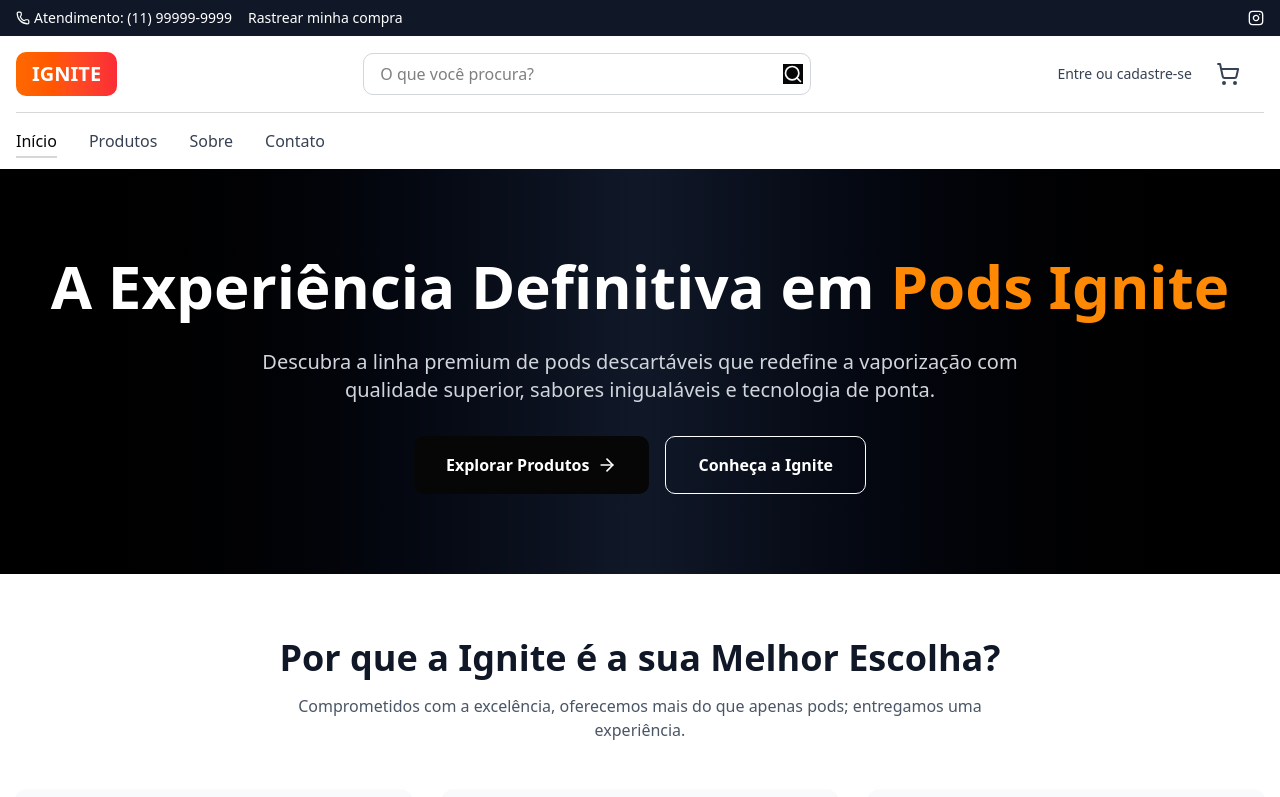
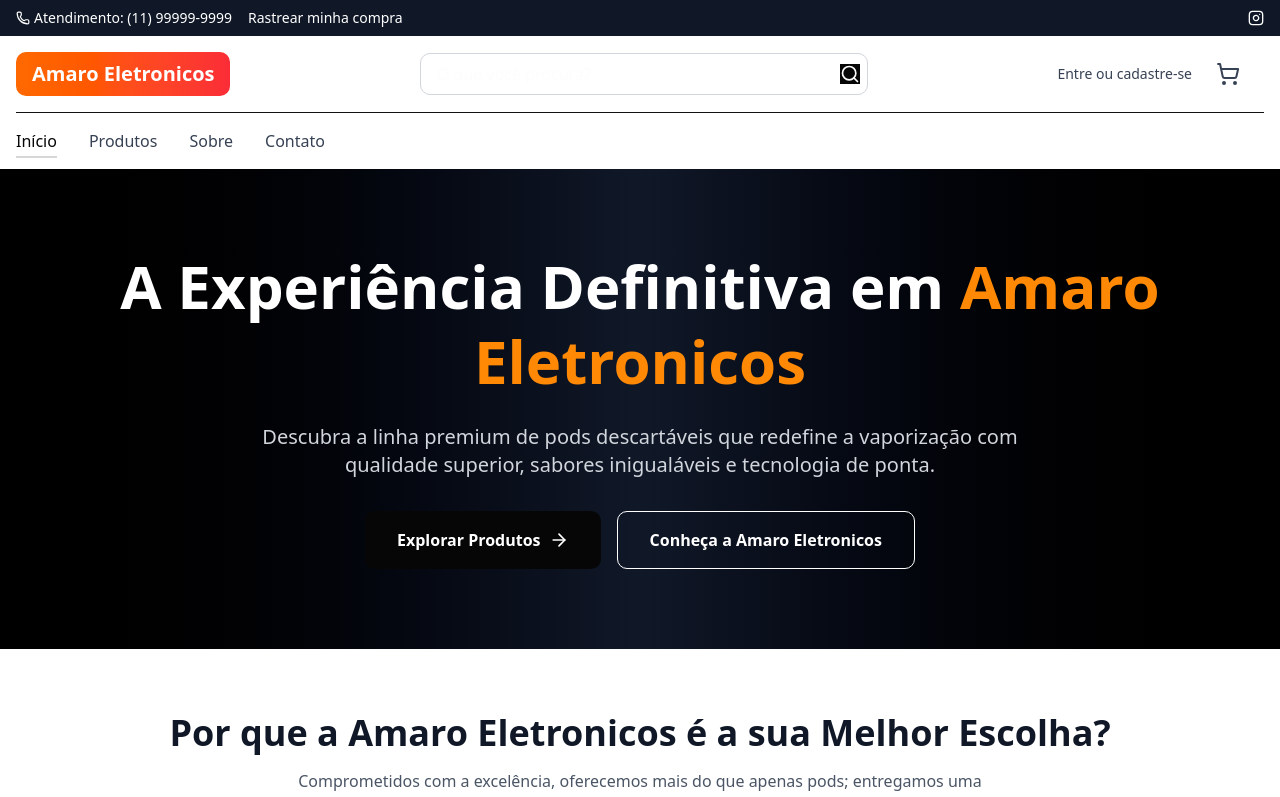
Before and after one commit to Jvamaro1/ignite-store-frontend, a React (Vite) app: page / in a window 1280 px wide. Shown: the top 797 px of the page. Built offline with nearby package versions, Linux system fonts and the light colour scheme.

Commit message:
Altera fundo para preto e nome da loja para Amaro Eletronicos

```diff
--- a/src/App.css
+++ b/src/App.css
@@ -43,24 +43,24 @@
 
 :root {
   --radius: 0.625rem;
-  --background: oklch(0.99 0 0);
-  --foreground: oklch(0.08 0 0);
-  --card: oklch(0.97 0 0);
-  --card-foreground: oklch(0.08 0 0);
-  --popover: oklch(0.99 0 0);
-  --popover-foreground: oklch(0.08 0 0);
-  --primary: oklch(0.12 0 0);
-  --primary-foreground: oklch(0.99 0 0);
-  --secondary: oklch(0.88 0 0);
-  --secondary-foreground: oklch(0.12 0 0);
-  --muted: oklch(0.92 0 0);
-  --muted-foreground: oklch(0.45 0 0);
-  --accent: oklch(0.85 0 0);
-  --accent-foreground: oklch(0.12 0 0);
-  --destructive: oklch(0.35 0 0);
-  --border: oklch(0.88 0 0);
-  --input: oklch(0.95 0 0);
-  --ring: oklch(0.35 0 0);
+  --background: oklch(0.08 0 0);
+  --foreground: oklch(0.99 0 0);
+  --card: oklch(0.12 0 0);
+  --card-foreground: oklch(0.99 0 0);
+  --popover: oklch(0.08 0 0);
+  --popover-foreground: oklch(0.99 0 0);
+  --primary: oklch(0.95 0 0);
+  --primary-foreground: oklch(0.08 0 0);
+  --secondary: oklch(0.18 0 0);
+  --secondary-foreground: oklch(0.99 0 0);
+  --muted: oklch(0.22 0 0);
+  --muted-foreground: oklch(0.65 0 0);
+  --accent: oklch(0.25 0 0);
+  --accent-foreground: oklch(0.99 0 0);
+  --destructive: oklch(0.75 0 0);
+  --border: oklch(0.18 0 0);
+  --input: oklch(0.22 0 0);
+  --ring: oklch(0.65 0 0);
   --chart-1: oklch(0.25 0 0);
   --chart-2: oklch(0.45 0 0);
   --chart-3: oklch(0.65 0 0);
--- a/src/components/Footer.jsx
+++ b/src/components/Footer.jsx
@@ -10,7 +10,7 @@ const Footer = () => {
           {/* Logo and Description */}
           <div className="col-span-1 md:col-span-2">
             <div className="text-2xl font-bold mb-4">
-              <span className="text-white">IGNITE</span>
+              <span className="text-white">Amaro Eletronicos</span>
             </div>
             <p className="text-gray-300 mb-4">
               A marca premium de pods descartáveis que oferece a melhor experiência
@@ -87,7 +87,7 @@ const Footer = () => {
         {/* Bottom Bar */}
         <div className="border-t border-gray-700 mt-8 pt-8 text-center">
           <p className="text-gray-300">
-            © 2025 Ignite Store. Todos os direitos reservados.
+            © 2025 Amaro Eletronicos. Todos os direitos reservados.
           </p>
           <p className="text-gray-400 text-sm mt-2">
             Este produto contém nicotina. A nicotina é um químico viciante. Proibida a venda para menores de 18 anos.
--- a/src/components/Header.jsx
+++ b/src/components/Header.jsx
@@ -39,7 +39,7 @@ const Header = () => {
           {/* Logo */}
           <Link to="/" className="flex items-center">
             <div className="bg-gradient-to-r from-orange-500 to-red-500 text-white px-4 py-2 rounded-lg font-bold text-xl">
-              IGNITE
+              Amaro Eletronicos
             </div>
           </Link>
 
--- a/src/components/Home.jsx
+++ b/src/components/Home.jsx
@@ -25,7 +25,7 @@ const Home = () => {
       <section className="bg-gradient-to-r from-black via-gray-900 to-black text-white py-20 px-4">
         <div className="container mx-auto text-center">
           <h1 className="text-5xl lg:text-6xl font-bold mb-6 leading-tight">
-            A Experiência Definitiva em <span className="text-orange-400">Pods Ignite</span>
+            A Experiência Definitiva em <span className="text-orange-400">Amaro Eletronicos</span>
           </h1>
           <p className="text-xl text-gray-300 mb-8 max-w-3xl mx-auto">
             Descubra a linha premium de pods descartáveis que redefine a vaporização
@@ -43,7 +43,7 @@ const Home = () => {
               to="/sobre"
               className="border border-white text-white hover:bg-white hover:text-black px-8 py-4 rounded-lg font-semibold transition-colors duration-200 text-center"
             >
-              Conheça a Ignite
+              Conheça a Amaro Eletronicos
             </Link>
           </div>
         </div>
@@ -54,7 +54,7 @@ const Home = () => {
         <div className="container mx-auto">
           <div className="text-center mb-12">
             <h2 className="text-3xl lg:text-4xl font-bold text-gray-900 mb-4">
-              Por que a Ignite é a sua Melhor Escolha?
+              Por que a Amaro Eletronicos é a sua Melhor Escolha?
             </h2>
             <p className="text-gray-600 max-w-3xl mx-auto">
               Comprometidos com a excelência, oferecemos mais do que apenas pods; entregamos uma experiência.
@@ -133,7 +133,7 @@ const Home = () => {
               Nossos Produtos Mais Populares
             </h2>
             <p className="text-gray-600 max-w-2xl mx-auto">
-              Descubra os pods Ignite que estão conquistando o mercado. Qualidade e sabor em cada puff.
+              Descubra os produtos Amaro Eletronicos que estão conquistando o mercado. Qualidade e sabor em cada puff.
             </p>
           </div>
 
@@ -166,7 +166,7 @@ const Home = () => {
             Pronto para Elevar sua Experiência?
           </h2>
           <p className="text-xl text-gray-300 mb-8 max-w-2xl mx-auto">
-            Junte-se a milhares de clientes satisfeitos e descubra o mundo de sabor e qualidade que só a Ignite oferece.
+            Junte-se a milhares de clientes satisfeitos e descubra o mundo de sabor e qualidade que só a Amaro Eletronicos oferece.
           </p>
           <Link
             to="/produtos"
```
